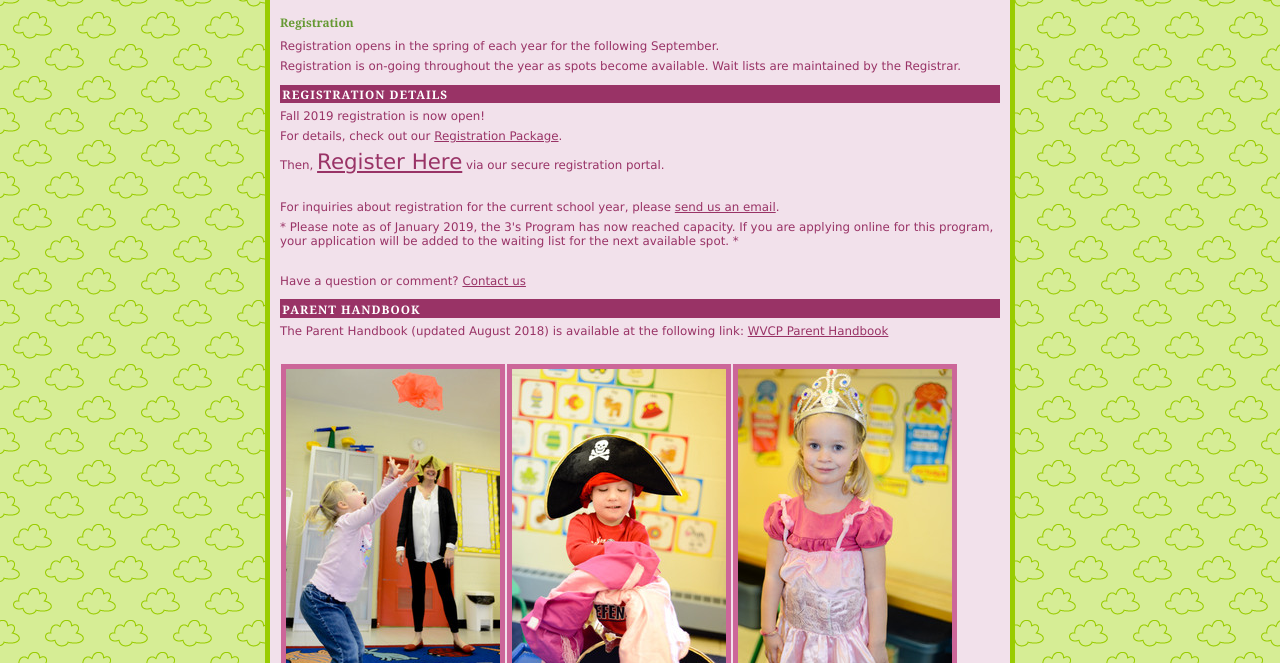
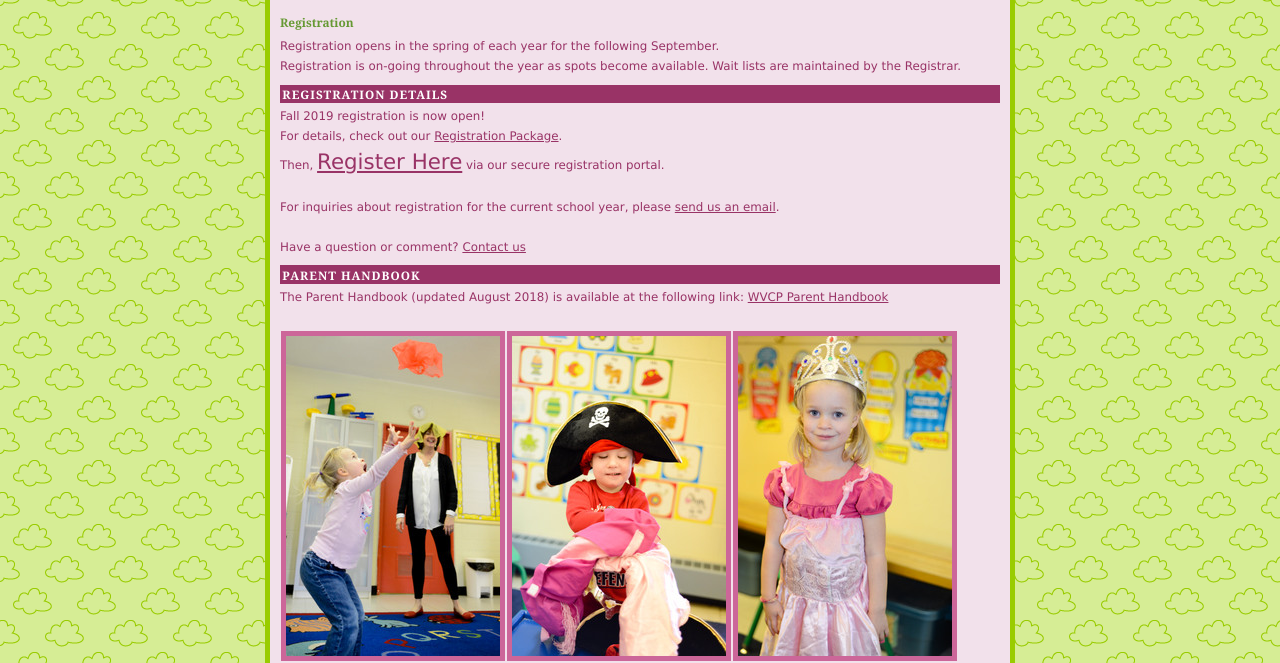
Before and after one commit to wvcp/wvcp.github.io, a plain HTML site: page programs.html in a window 1280 px wide. Shown: the part 137-800 px from the top of the page. Drawn offline with Linux system fonts and the light colour scheme.

Commit message:
Remove capacity message

```diff
--- a/programs.html
+++ b/programs.html
@@ -69,8 +69,6 @@ ottawa, on K2A 1Z6<br />
 <br/>
 
 <p>For inquiries about registration for the current school year, please <a href="mailto:info@wvcp.ca">send us an email</a>.</p>
-
-<p>* Please note as of January 2019, the 3's Program has now reached capacity. If you are applying online for this program, your application will be added to the waiting list for the next available spot. *</p>
 
 <br/>
 
```
